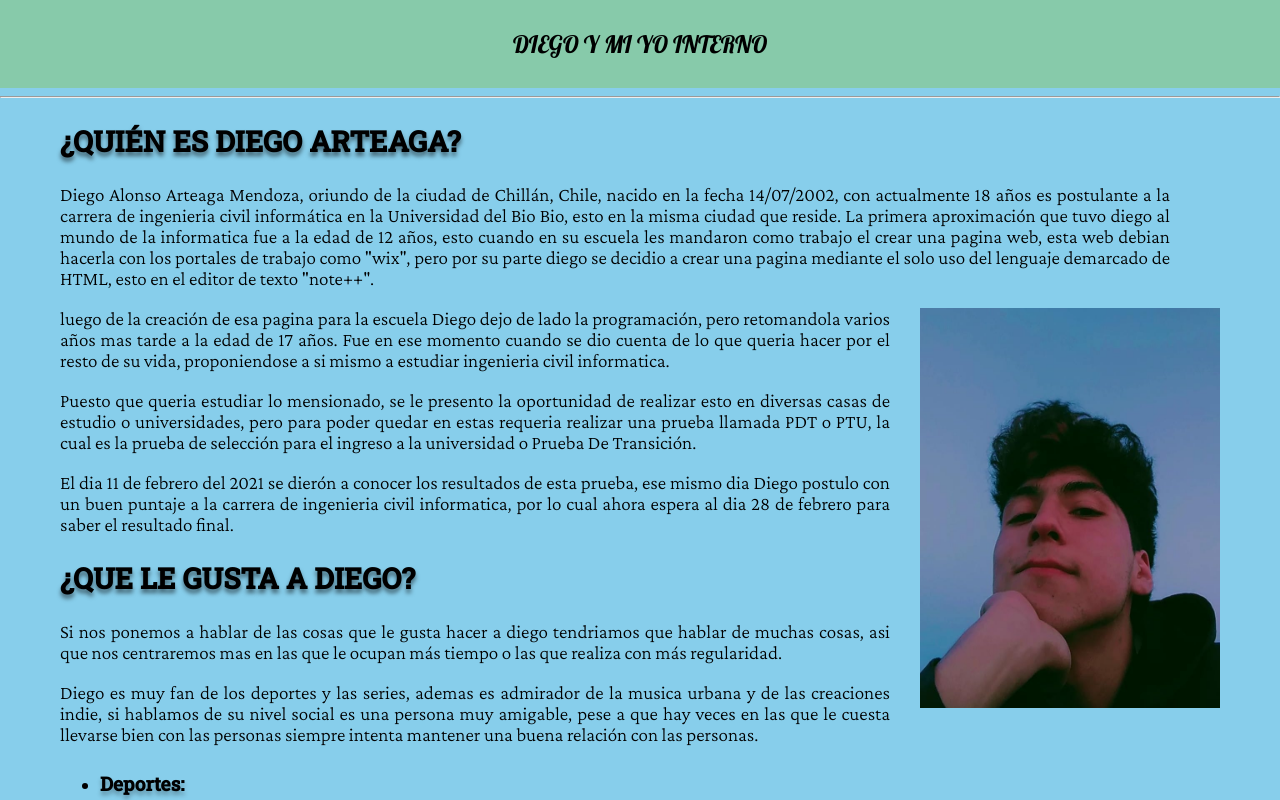
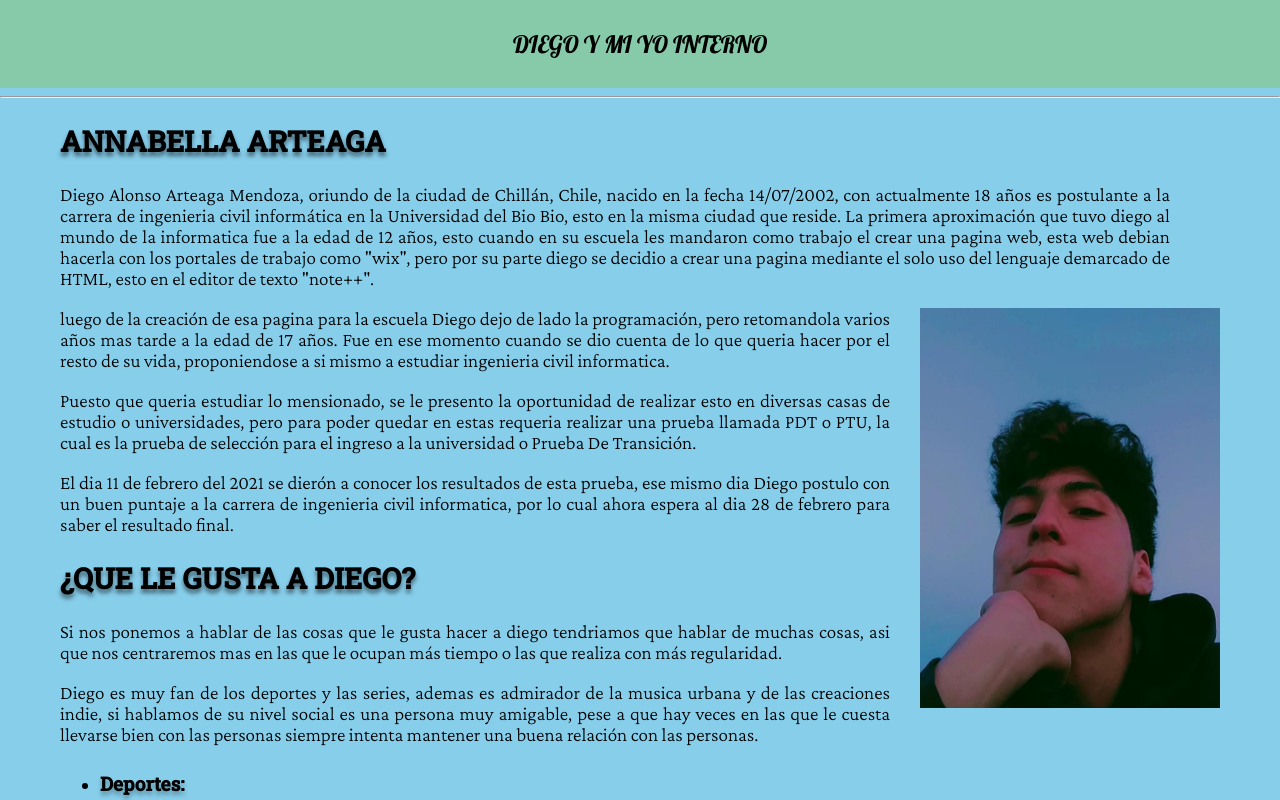
Before and after one commit to Diego-Arteaga-mendoza/bios, a plain HTML site: page index.html in a window 1280 px wide. Shown: the top 800 px of the page. Drawn offline with nearby package versions, Linux system fonts and the light colour scheme.

Commit message:
Update index.html

```diff
--- a/index.html
+++ b/index.html
@@ -28,7 +28,7 @@
    <div class="content-full">
 
         <h2>
-            ¿QUIÉN ES DIEGO ARTEAGA?
+            ANNABELLA ARTEAGA
         </h2>
 
         <div class="p1">
```
